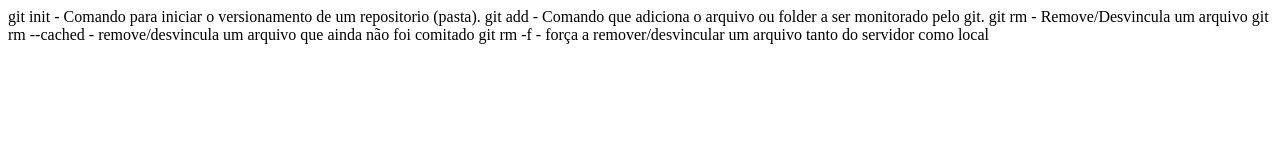
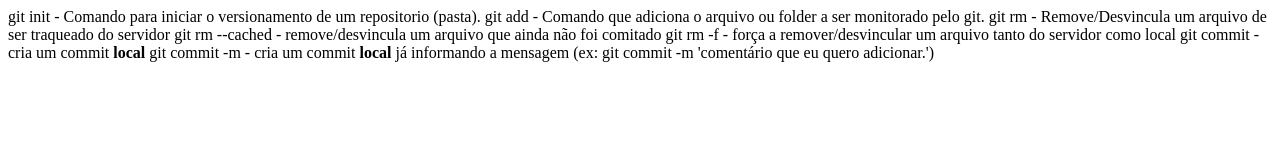
Before and after one commit to frederickfrigieri/curso-de-git, a plain HTML site: page index.html in a window 1280 px wide. Drawn offline with Linux system fonts and the light colour scheme.

Commit message:
adicionando novos comandos

```diff
--- a/index.html
+++ b/index.html
@@ -5,8 +5,10 @@
     <body>
         git init - Comando para iniciar o versionamento de um repositorio (pasta).
         git add - Comando que adiciona o arquivo ou folder a ser monitorado pelo git.
-        git rm - Remove/Desvincula um arquivo
+        git rm - Remove/Desvincula um arquivo de ser traqueado do servidor
         git rm --cached - remove/desvincula um arquivo que ainda não foi comitado
         git rm -f - força a remover/desvincular um arquivo tanto do servidor como local
+        git commit - cria um commit <b>local</b>
+        git commit -m - cria um commit <b>local</b> já informando a mensagem (ex: git commit -m 'comentário que eu quero adicionar.')
     </body>
 </html>
```
